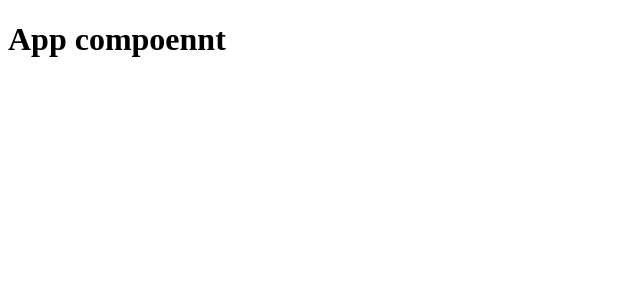
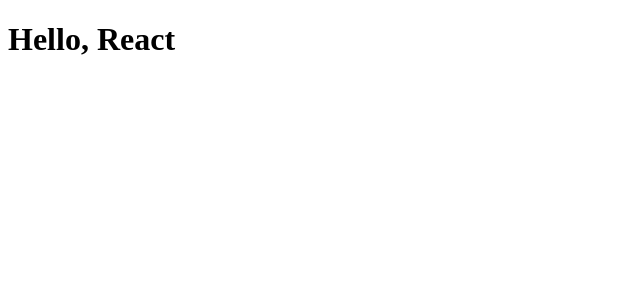
Before and after one commit to ricardoferreirades/github-explorer, a React app: page / in a window 1280 px wide. Shown: the top 300 px of the page, without its empty margins (0-640 px from the left). Built offline with nearby package versions, Linux system fonts and the light colour scheme.

Commit message:
refactor: add source maps
Signed-off-by: Ricardo Ferreira <ricardoferreirades@gmail.com>

```diff
--- a/src/App.jsx
+++ b/src/App.jsx
@@ -1,5 +1,5 @@
 import React from 'react';
 
 export function App() {
-    return <h1>App compoennt</h1>
+    return <h1>Hello, React</h1>
 }
--- a/webpack.config.js
+++ b/webpack.config.js
@@ -3,6 +3,7 @@
 
 module.exports = {
     mode: 'development',
+    devtool: 'eval-source-map',
     entry: path.resolve(__dirname, 'src', 'index.jsx'),
     output: {
         path: path.resolve(__dirname, 'dist'),
```
